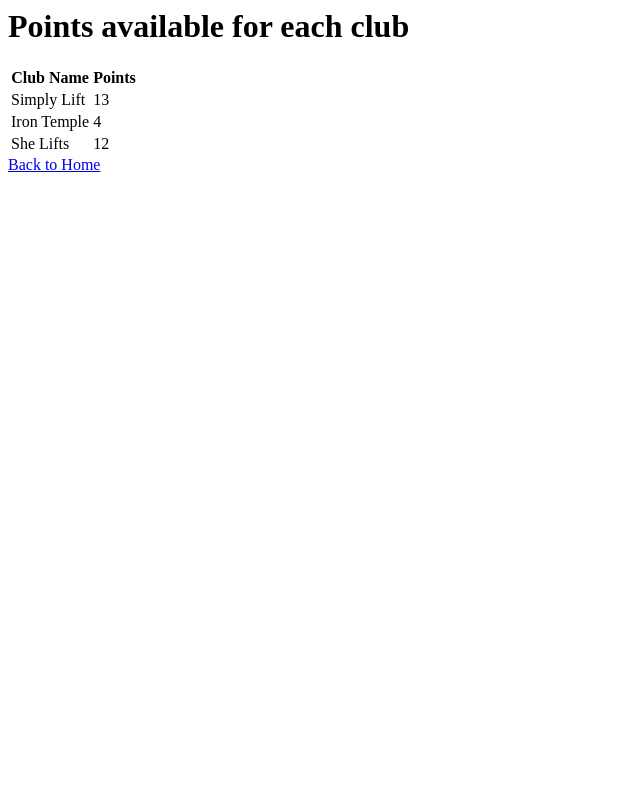
After one commit to Laseguue/Python_Testing, a Flask app: page /pointsDisplay in a window 1280 px wide. The commit adds this page. Shown: the whole page, without its empty margins (0-640 px from the left). Run offline with Flask 2, Linux system fonts and the light colour scheme.

Commit message:
Améliorations des templates

```diff
--- a/Python_Testing/server.py
+++ b/Python_Testing/server.py
@@ -1,59 +1,95 @@
 import json
-from flask import Flask,render_template,request,redirect,flash,url_for
-
+from flask import Flask, render_template, request, redirect, flash, url_for
+from datetime import datetime
 
 def loadClubs():
     with open('clubs.json') as c:
-         listOfClubs = json.load(c)['clubs']
-         return listOfClubs
-
+        listOfClubs = json.load(c)['clubs']
+        return listOfClubs
 
 def loadCompetitions():
     with open('competitions.json') as comps:
-         listOfCompetitions = json.load(comps)['competitions']
-         return listOfCompetitions
+        listOfCompetitions = json.load(comps)['competitions']
+        return listOfCompetitions
 
+def saveClubs(clubs):
+    with open('clubs.json', 'w') as c:
+        json.dump({"clubs": clubs}, c)
 
-app = Flask(__name__)
-app.secret_key = 'something_special'
+def saveCompetitions(competitions):
+    with open('competitions.json', 'w') as comps:
+        json.dump({"competitions": competitions}, comps)
 
-competitions = loadCompetitions()
-clubs = loadClubs()
+def create_app(test_config=None):
+    app = Flask(__name__)
+    app.secret_key = 'something_special'
 
-@app.route('/')
-def index():
-    return render_template('index.html')
+    @app.route('/')
+    def index():
+        return render_template('index.html')
 
-@app.route('/showSummary',methods=['POST'])
-def showSummary():
-    club = [club for club in clubs if club['email'] == request.form['email']][0]
-    return render_template('welcome.html',club=club,competitions=competitions)
+    @app.route('/showSummary', methods=['POST'])
+    def showSummary():
+        clubs = loadClubs()
+        competitions = loadCompetitions()
+        club = [club for club in clubs if club['email'] == request.form['email']]
+        if not club:
+            flash("Email not found. Please try again.")
+            return redirect(url_for('index'))
+        return render_template('welcome.html', club=club[0], competitions=competitions)
 
+    @app.route('/book/<competition>/<club>')
+    def book(competition, club):
+        clubs = loadClubs()
+        competitions = loadCompetitions()
+        foundClub = [c for c in clubs if c['name'] == club]
+        foundCompetition = [c for c in competitions if c['name'] == competition]
+        if not foundClub or not foundCompetition:
+            flash("Something went wrong-please try again")
+            return redirect(url_for('index'))
+        competition_datetime = datetime.strptime(foundCompetition[0]['date'], '%Y-%m-%d %H:%M:%S')
+        if competition_datetime < datetime.now():
+            flash("This competition has already taken place!")
+            return redirect(url_for('showSummary'))
+        return render_template('booking.html', club=foundClub[0], competition=foundCompetition[0])
 
-@app.route('/book/<competition>/<club>')
-def book(competition,club):
-    foundClub = [c for c in clubs if c['name'] == club][0]
-    foundCompetition = [c for c in competitions if c['name'] == competition][0]
-    if foundClub and foundCompetition:
-        return render_template('booking.html',club=foundClub,competition=foundCompetition)
-    else:
-        flash("Something went wrong-please try again")
+    @app.route('/purchasePlaces', methods=['POST'])
+    def purchasePlaces():
+        clubs = loadClubs()
+        competitions = loadCompetitions()
+        competition = next((c for c in competitions if c['name'] == request.form['competition']), None)
+        club = next((c for c in clubs if c['name'] == request.form['club']), None)
+        if not competition or not club:
+            flash("Something went wrong-please try again")
+            return redirect(url_for('index'))
+        placesRequired = int(request.form['places'])
+        if int(club['points']) < placesRequired:
+            flash("Not enough points to complete this booking")
+            return render_template('booking.html', club=club, competition=competition)
+        if placesRequired > 12:
+            flash("Cannot book more than 12 places for one club")
+            return render_template('booking.html', club=club, competition=competition)
+        if placesRequired > int(competition['numberOfPlaces']):
+            flash("Not enough places available in the competition")
+            return render_template('booking.html', club=club, competition=competition)
+        club['points'] = str(int(club['points']) - placesRequired)
+        competition['numberOfPlaces'] = str(int(competition['numberOfPlaces']) - placesRequired)
+        saveClubs(clubs)
+        saveCompetitions(competitions)
+        flash('Great-booking complete!')
         return render_template('welcome.html', club=club, competitions=competitions)
 
+    @app.route('/pointsDisplay')
+    def pointsDisplay():
+        clubs = loadClubs()
+        return render_template('points.html', clubs=clubs)
 
-@app.route('/purchasePlaces',methods=['POST'])
-def purchasePlaces():
-    competition = [c for c in competitions if c['name'] == request.form['competition']][0]
-    club = [c for c in clubs if c['name'] == request.form['club']][0]
-    placesRequired = int(request.form['places'])
-    competition['numberOfPlaces'] = int(competition['numberOfPlaces'])-placesRequired
-    flash('Great-booking complete!')
-    return render_template('welcome.html', club=club, competitions=competitions)
+    @app.route('/logout')
+    def logout():
+        return redirect(url_for('index'))
 
+    return app
 
-# TODO: Add route for points display
-
-
-@app.route('/logout')
-def logout():
-    return redirect(url_for('index'))
+if __name__ == '__main__':
+    app = create_app()
+    app.run()
--- /dev/null
+++ b/Python_Testing/templates/points.html
@@ -0,0 +1,27 @@
+<html lang="en">
+<head>
+    <meta charset="UTF-8">
+    <meta name="viewport" content="width=device-width, initial-scale=1.0">
+    <title>Points Display | GUDLFT Registration</title>
+</head>
+<body>
+    <h1>Points available for each club</h1>
+    <table>
+        <thead>
+            <tr>
+                <th>Club Name</th>
+                <th>Points</th>
+            </tr>
+        </thead>
+        <tbody>
+            {% for club in clubs %}
+            <tr>
+                <td>{{ club['name'] }}</td>
+                <td>{{ club['points'] }}</td>
+            </tr>
+            {% endfor %}
+        </tbody>
+    </table>
+    <a href="{{ url_for('index') }}">Back to Home</a>
+</body>
+</html>
```
Also changed, not shown: Python_Testing/templates/booking.html (+9 -0 lines), Python_Testing/templates/index.html (+11 -0 lines).
